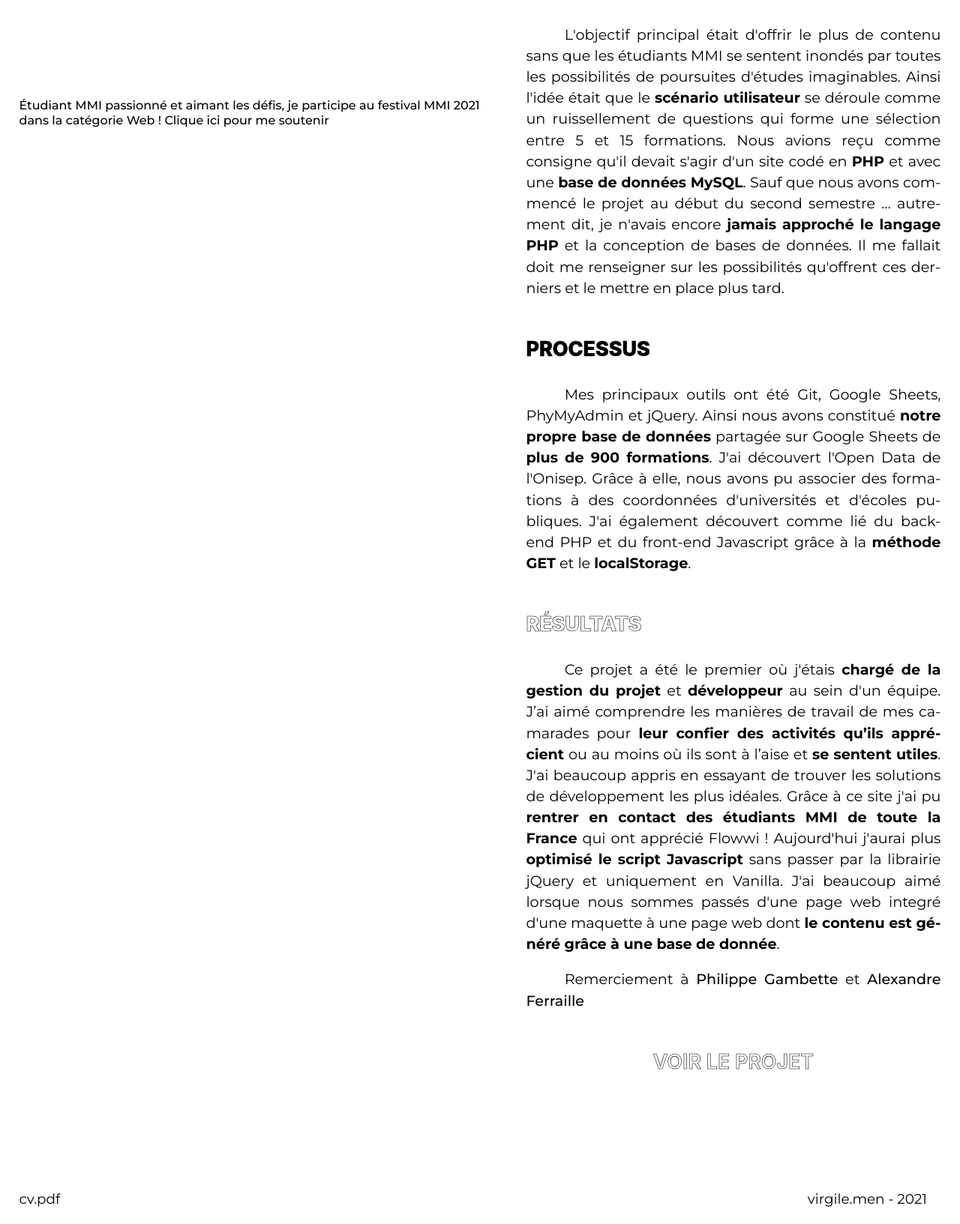
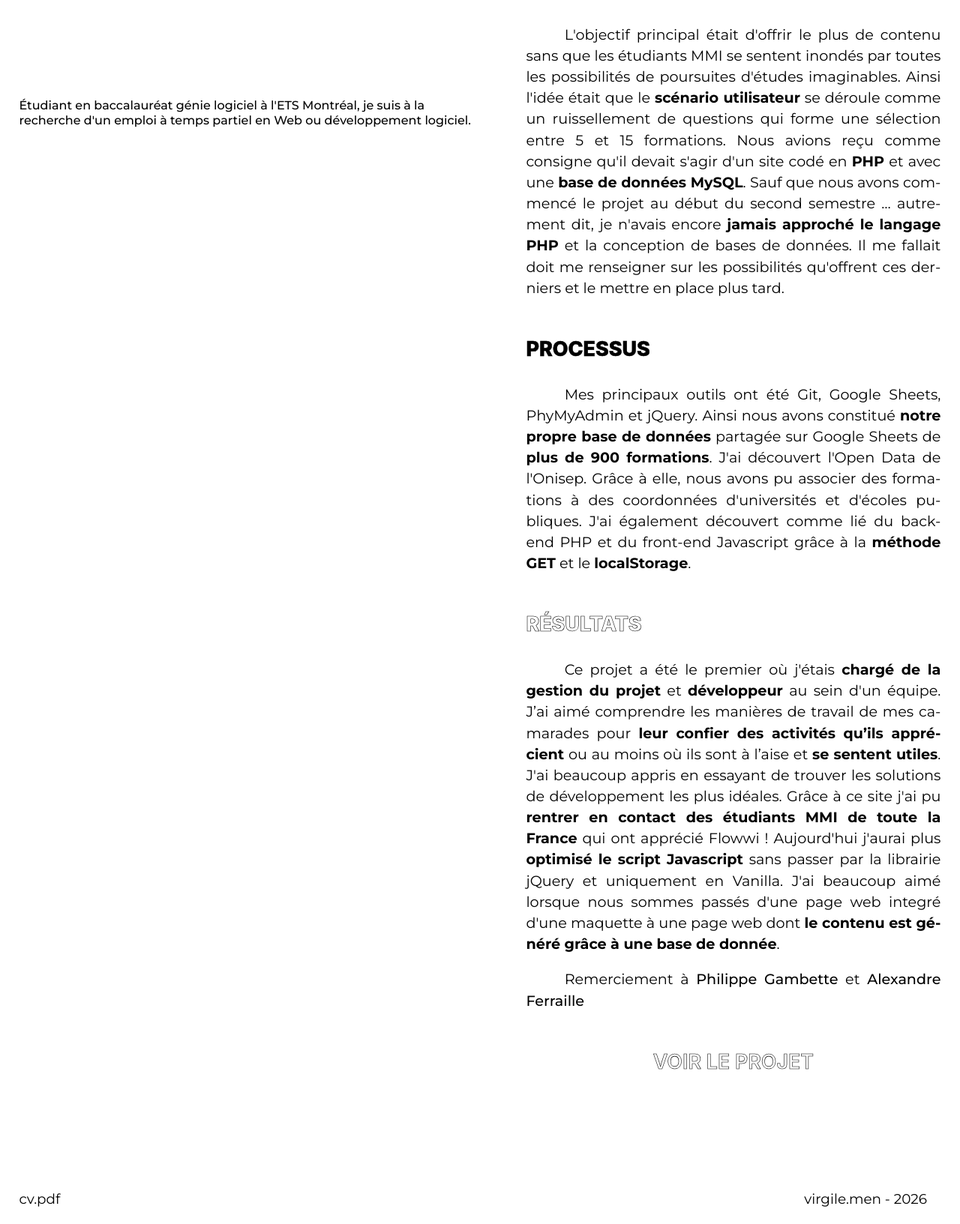
Before and after one commit to virgile-men/portfolio, a PHP site: page /projet/flowwi/index.php in a window 1280 px wide. Shown: the part 566-2199 px from the top of the page at 75% size. Run offline with PHP 8.4, Linux system fonts and the light colour scheme; data that the repository does not hold is empty; some web fonts are replaced.

Commit message:
Update alert, footer, and head components; modify CDNROOT and project links. Enhance footer with dynamic year and update CV link. Improve alert content to reflect current studies and job search.

```diff
--- a/components/alert.php
+++ b/components/alert.php
@@ -1,6 +1,6 @@
 <?php
 
-if (strpos($_SERVER['SCRIPT_FILENAME'], 'projet') == true) {
+if (strpos($_SERVER['SCRIPT_FILENAME'], 'projet')) {
     echo '<div class="mise-en-avant display-project">';
 } else {
     echo '<div class="mise-en-avant">';
@@ -8,8 +8,6 @@ if (strpos($_SERVER['SCRIPT_FILENAME'], 'projet') == true) {
 
 ?>
     <p>
-        Étudiant MMI passionné et aimant les défis,<br>
-        je participe au festival MMI 2021 dans la catégorie Web !<br>
-        <a href="https://www.festival2021.iutmmi.fr/2021.apercu.256_ybj.html?var=id&ch=996" target="_blank">Clique ici pour me soutenir<?= file_get_contents(CDNROOT . "/assets/images/logo/external-link.svg"); ?></a>
+        Étudiant en <a href="https://www.etsmtl.ca/etudes/premier-cycle/baccalaureat-genie-logiciel" target="_blank">baccalauréat génie logiciel à l'ETS Montréal<?= file_get_contents(CDNROOT . "/assets/images/logo/external-link.svg"); ?></a>, je suis à la recherche d'un emploi à temps partiel en Web ou développement logiciel.
     </p>
 </div>
--- a/components/constants.php
+++ b/components/constants.php
@@ -7,7 +7,8 @@
 if ($_SERVER['SERVER_NAME'] == "virgile.men") {
     define('ROOT',$_SERVER['DOCUMENT_ROOT']);
     define('WEBROOT','https://virgile.men');
-    define('CDNROOT','https://cdn.jsdelivr.net/gh/virgile-men/portfolio');
+    //Cloudflare s'occupe déjà de cache les fiches /assets/
+    define('CDNROOT','https://virgile.men');
 } else {
     define('ROOT', $_SERVER['DOCUMENT_ROOT'] . '/virgile-men');
     define('WEBROOT','http://' . $_SERVER['SERVER_NAME'] . '/virgile-men');
--- a/components/footer.php
+++ b/components/footer.php
@@ -1,11 +1,11 @@
 <footer>
     <div class="footer-left">
-        <a href="<?= CDNROOT ?>/assets/docs/MENDES_Virgile_CV.pdf">cv.pdf</a>
+        <a href="https://virgile.men/assets/docs/MENDES_Virgile_CV.pdf">cv.pdf</a>
         <?= file_get_contents(CDNROOT . "/assets/images/logo/external-link.svg"); ?>
     </div>
     <div class="footer-right">
-        <p>virgile.men - 2021</p>
-        <a href="https://www.behance.net/virgile-men"><?= file_get_contents(CDNROOT . "/assets/images/logo/behance.svg"); ?></a>
+        <p>virgile.men - <?php echo date("Y"); ?></p>
+        <a href="https://www.linkedin.com/in/virgile-men/"><?= file_get_contents(CDNROOT . "/assets/images/logo/linkedin.svg"); ?></a>
         <a href="https://github.com/virgile-men"><?= file_get_contents(CDNROOT . "/assets/images/logo/github.svg"); ?></a>
     </div>
 </footer>
--- a/components/head.php
+++ b/components/head.php
@@ -33,6 +33,8 @@
 
     <!-- CDN -->
     <link href="https://fonts.googleapis.com/css2?family=Montserrat:wght@100;200;300;400;500;600;700;800;900&display=swap" rel="stylesheet">
+    <link rel="preconnect" href="https://rsms.me/">
+<link rel="stylesheet" href="https://rsms.me/inter/inter.css">
 
 <?php if(strpos($_SERVER['PHP_SELF'], "projet") !== false){ // Teste la page (projet ou accueil) et charge la librairie nécessaire ?>
     <script src="https://unpkg.com/jquery/dist/jquery.min.js"></script>
--- a/projet/flowwi/index.php
+++ b/projet/flowwi/index.php
@@ -80,7 +80,7 @@
 
         <section id="outro">
             <p class="thank">Remerciement à&nbsp;<a href="https://www.linkedin.com/in/philippe-gambette-88759153" target="_blank">Philippe Gambette<?= file_get_contents(CDNROOT . "/assets/images/logo/external-link.svg"); ?></a>&nbsp;et&nbsp;<a href="https://www.linkedin.com/in/alexandre-ferraille-69116889/" target="_blank">Alexandre Ferraille<?= file_get_contents(CDNROOT . "/assets/images/logo/external-link.svg"); ?></a></p>
-            <h2 class="redirect-project"><a href="https://flowwi.fr/" target="_blank">Voir le projet<?= file_get_contents(CDNROOT . "/assets/images/logo/external-link.svg"); ?></a></h2>
+            <h2 class="redirect-project"><a href="https://flowwi.virgile.men/" target="_blank">Voir le projet<?= file_get_contents(CDNROOT . "/assets/images/logo/external-link.svg"); ?></a></h2>
         </section>
 
 
```
